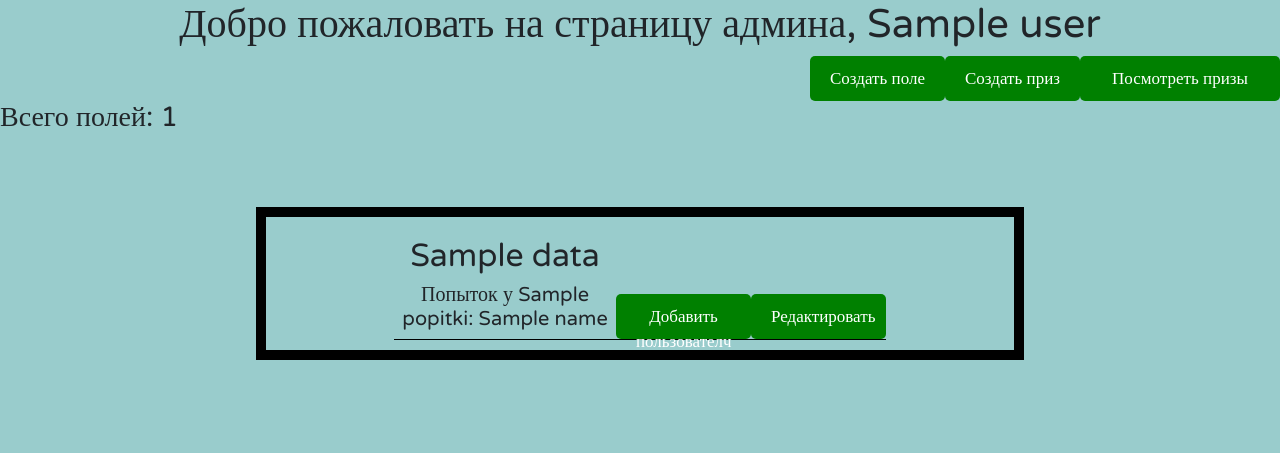
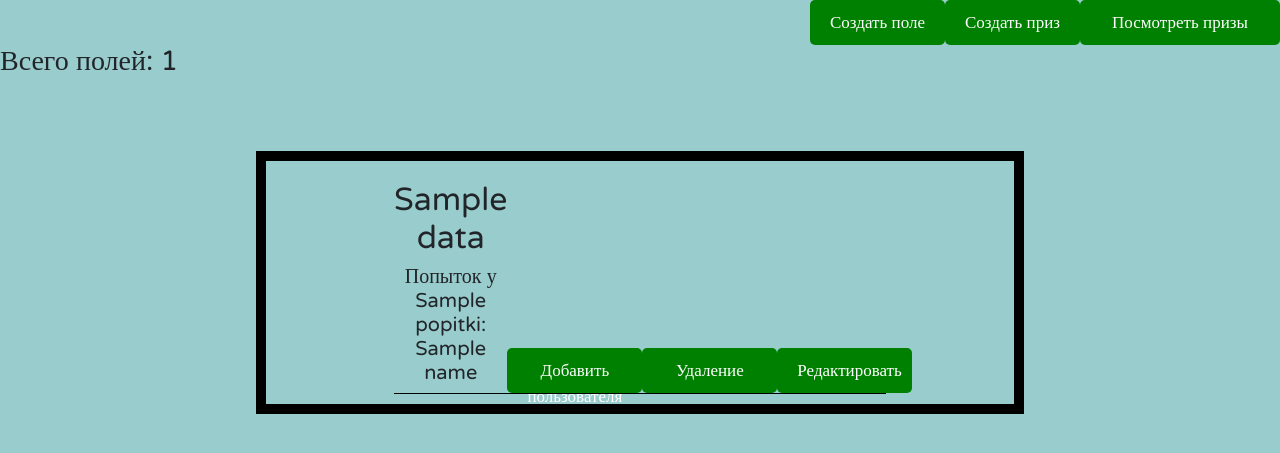
Before and after one commit to JLirik/sEA_battLe, a Flask app: template Новая папка/templates/admin_main.html in a window 1280 px wide. Shown: the top 453 px of the page. Run offline with Flask 3, Linux system fonts and the light colour scheme; the template is opened without the code that fills it: most values are stand-ins (such as "Sample title", 1, 10 or a date in 2020); some libraries are stand-ins or nearby versions.

Commit message:
Update admin_main.html

```diff
--- a/Новая папка/templates/admin_main.html
+++ b/Новая папка/templates/admin_main.html
@@ -10,7 +10,11 @@
 		<link rel="stylesheet" href="https://fonts.googleapis.com/css?family=Varela Round">
 </head>
 <body>
-    <h1>Добро пожаловать на страницу админа, {{ users[0][4]}}</h1>
+    {% for i in users %}
+        {% if login == i[1]%}
+            <h1>Добро пожаловать на страницу админа, {{ i[4] }}</h1>
+	{%endif%}
+    {%endfor%}
     <div class="center-r">
         <form action="/admin/create_field" method="get">
             <input type="hidden" name="login" id="log" value="{{ login }}" />
@@ -47,7 +51,11 @@
         <div style="display: flex; align-items: flex-end; margin: 0px;">
             <form action="/admin/add_users" method="get">
                 <input name="login" type="hidden" value="{{ login }}" />
-                <button name="map" type="submit" value="{{ i[3] }}" class="button1" style="width:135px;height:45px;">Добавить пользователч</button>
+                <button name="map" type="submit" value="{{ i[3] }}" class="button1" style="width:135px;height:45px;">Добавить пользователя</button>
+            </form>
+	    <form action="/admin/main" method="get">
+                <input name="login" type="hidden" value="{{ login }}" />
+                <button name="map1" type="submit" value="{{ i[0] }}" class="button1" style="width:135px;height:45px;">Удаление</button>
             </form>
             <form action="/admin/redact_field" method="get">
                 <input name="login" type="hidden" value="{{ login }}" />
```
